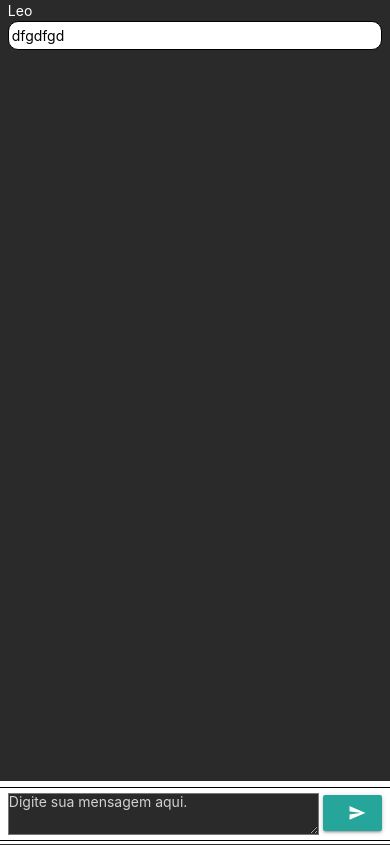
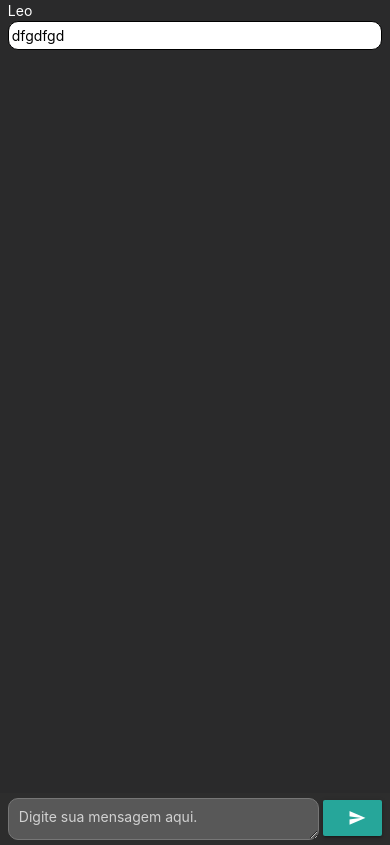
Before and after one commit to PatinhoDaShiro/testees, a PHP site: page /TGE/chat/src/index.php in a window 390 px wide. Run offline with PHP 8.4, Linux system fonts and the light colour scheme; the visitor is signed in with stand-in values (Sample User, id 1); data comes from the database, SQL or seed files in the repository; some libraries are stand-ins or nearby versions.

Commit message:
Add files via upload

```diff
--- a/TGE/chat/css/estilo.css
+++ b/TGE/chat/css/estilo.css
@@ -3,15 +3,18 @@
 	padding: 0;
 
 }
+html{
+	overflow-y: hidden;
+}
 .chat{
 	width: 100vw;
-	height: 92.5vh;
+
 	background-color: #2a2a2b;
 }
 .formulariomsg{
 	display: flex;
-	margin: 0 2vw 0 2vw;
-
+	padding: 1vh 2vw 0 2vw;
+	background-color: #2D2D2D;
 
 }
 .mensagem{
@@ -23,11 +26,12 @@
 
 }
 #texto{
-	margin-top: 0.7vh;
-	border-top: black 1px solid;
-	border-bottom: black 1px solid;
-	position: fixed;
+
+
+	margin-top:12px;
+
 	width: 100vw;
+	background-color: #2D2D2D;
 }
 .botaoEnviar{
 
@@ -52,12 +56,54 @@
 }
 .fundo{
 	background-color: #2a2a2b;
+	height: 94vh;
+	overflow-y: scroll;
+	overflow-x:hidden;
 }
 .nome{
 	margin-left: 2vw;
 	color: white;
 	font-size: 1rem;
 }#msg{
+	padding: 10px;
+	border-radius: 10px;
+	background-color: #585858;
+}
 
-	background-color: #2a2a2b;
+
+@media screen and (max-width: 700px) and (min-width: 390px){
+	.chat{
+		height: 90vh;
+	}
+	.formulariomsg{
+
+		padding: 0 2vw 0 2vw;
+	}
+	.fundo{
+		height: 94vh;
+	}
 }
+@media screen and (max-width: 550px) and (min-width: 530px){
+	.chat{
+		height: 90vh;
+	}
+	.formulariomsg{
+
+		padding: 0 2vw 0 2vw;
+	}
+	.fundo{
+		height: 91.7vh;
+	}
+}
+@media screen and (max-width: 380px) and (min-width: 200px){
+	.fundo{
+		height: 89.5vh;
+	}
+	.chat{
+		height: 90vh;
+	}
+	.formulariomsg{
+
+		padding: 0 2vw 0 2vw;
+	}
+}
--- a/TGE/chat/src/index.php
+++ b/TGE/chat/src/index.php
@@ -7,12 +7,13 @@ error_reporting(E_ALL ^ E_NOTICE);
 
 
 ?>
-<html>
+<!DOCTYPE html>
+<html lang="en">
 
-<!-- Head -->
 <head>
 	<meta charset="utf-8">
 	<meta http-equiv="X-UA-Compatible" content="IE=edge">
+	<meta name="viewport" content="width=device-width, initial-scale=1.0">
 	<title>Chat - PHP</title>
 	<link rel="icon" href="../img/icon.png">
 	<link rel="stylesheet" href="https://cdnjs.cloudflare.com/ajax/libs/materialize/1.0.0/css/materialize.min.css">
@@ -37,15 +38,15 @@ error_reporting(E_ALL ^ E_NOTICE);
 						<!-- Formulário de envios das mensagens -->
 						<div id="texto">
 
+
+					</div>
+
+						</div>
 						<div class="formulariomsg centered" action="index.php" method="POST">
 								<textarea name="mensagem" id='msg' class="mensagem" placeholder="Digite sua mensagem aqui."></textarea>
 								<button type="button" class="botaoEnviar  btn waves-effect waves-light" id="btnEnviar"><i class="material-icons right">send</i>
-  </button>
+ 								</button>
 						</div>
-					</div>
-
-						</div>
-
 				<!-- Final do col-md-7 -->
 
 
```
Also changed, not shown: TGE/chate.php (added, +66 -0 lines), TGE/csspaginas/chws.css (added, +36 -0 lines).
